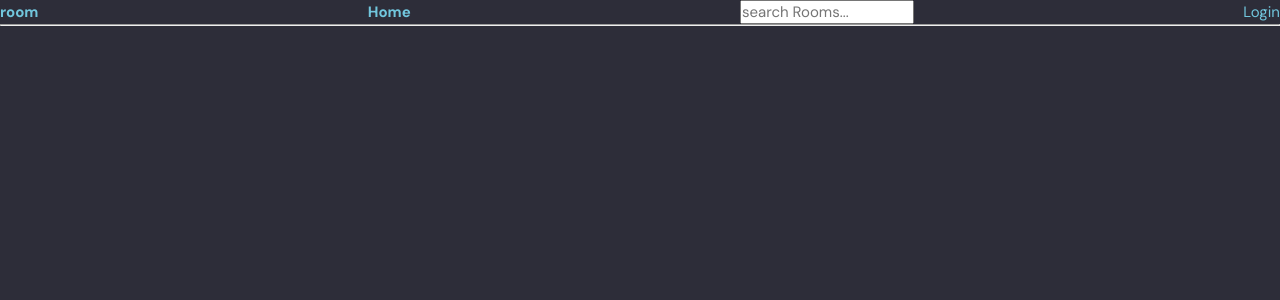
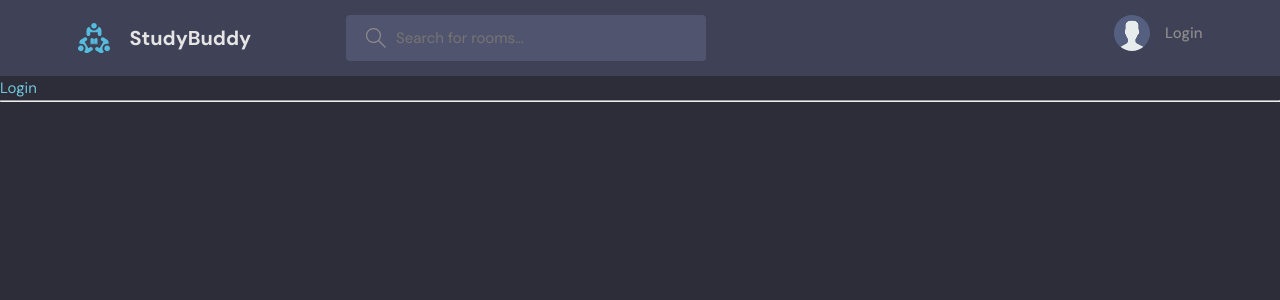
Before and after one commit to ArashGorji/studybud, a Django app: template templates/main.html in a window 1280 px wide. Shown: the top 300 px of the page. Run offline with Django 5.2, Linux system fonts and the light colour scheme; the template is opened without the code that fills it, so the values that code supplies are empty.

Commit message:
update nav.html

```diff
--- a/templates/nav.html
+++ b/templates/nav.html
@@ -1,20 +1,98 @@
-<!DOCTYPE html>
-<html lang="en">
-<head>
-    <meta charset="UTF-8">
-    <title>Title</title>
-</head>
-<body>
-    <div style="display: flex; flex-direction: row; justify-content: space-between">
-            <a href="../room/">
-        <h1>room</h1>
-    </a>
-        <a href="..">
-        <h1>Home</h1>
-    </a>
-    <form action="{% url 'home' %}" method="get">
-        <input type="text" name="q" placeholder="search Rooms...">
-    </form>
+    {% load static %}
+    <header class="header header--loggedIn">
+      <div class="container">
+        <a href="{% url 'home' %}" class="header__logo">
+          <img src="{% static 'images/logo.svg' %}" />
+          <h1>StudyBuddy</h1>
+        </a>
+        <form class="header__search" method="GET" action="{% url 'home' %}" >
+          <label>
+            <svg
+              version="1.1"
+              xmlns="http://www.w3.org/2000/svg"
+              width="32"
+              height="32"
+              viewBox="0 0 32 32"
+            >
+              <title>search</title>
+              <path
+                d="M32 30.586l-10.845-10.845c1.771-2.092 2.845-4.791 2.845-7.741 0-6.617-5.383-12-12-12s-12 5.383-12 12c0 6.617 5.383 12 12 12 2.949 0 5.649-1.074 7.741-2.845l10.845 10.845 1.414-1.414zM12 22c-5.514 0-10-4.486-10-10s4.486-10 10-10c5.514 0 10 4.486 10 10s-4.486 10-10 10z"
+              ></path>
+            </svg>
+            <input type="text", name="q" placeholder="Search for rooms..." />
+          </label>
+        </form>
+        <nav class="header__menu">
+
+
+          <!-- Logged In -->
+    {% if request.user.is_authenticated %}
+          <div class="header__user">
+            <a href="profile.html">
+              <div class="avatar avatar--medium active">
+                <img src="https://randomuser.me/api/portraits/men/37.jpg" />
+              </div>
+              <p>{{request.user.username}} <span>@{{request.user.username}}</span></p>
+            </a>
+            <button class="dropdown-button">
+              <svg
+                version="1.1"
+                xmlns="http://www.w3.org/2000/svg"
+                width="32"
+                height="32"
+                viewBox="0 0 32 32"
+              >
+                <title>chevron-down</title>
+                <path d="M16 21l-13-13h-3l16 16 16-16h-3l-13 13z"></path>
+              </svg>
+            </button>
+          </div>
+    {% else %}
+                    <!-- Not Logged In -->
+          <a href="{% url 'login' %}">
+            <img src="{% static 'images/avatar.svg' %}" />
+            <p>Login</p>
+          </a>
+    {% endif %}
+          <div class="dropdown-menu">
+            <a href="settings.html" class="dropdown-link"
+              ><svg
+                version="1.1"
+                xmlns="http://www.w3.org/2000/svg"
+                width="32"
+                height="32"
+                viewBox="0 0 32 32"
+              >
+                <title>tools</title>
+                <path
+                  d="M27.465 32c-1.211 0-2.35-0.471-3.207-1.328l-9.392-9.391c-2.369 0.898-4.898 0.951-7.355 0.15-3.274-1.074-5.869-3.67-6.943-6.942-0.879-2.682-0.734-5.45 0.419-8.004 0.135-0.299 0.408-0.512 0.731-0.572 0.32-0.051 0.654 0.045 0.887 0.277l5.394 5.395 3.586-3.586-5.394-5.395c-0.232-0.232-0.336-0.564-0.276-0.887s0.272-0.596 0.572-0.732c2.552-1.152 5.318-1.295 8.001-0.418 3.274 1.074 5.869 3.67 6.943 6.942 0.806 2.457 0.752 4.987-0.15 7.358l9.392 9.391c0.844 0.842 1.328 2.012 1.328 3.207-0 2.5-2.034 4.535-4.535 4.535zM15.101 19.102c0.26 0 0.516 0.102 0.707 0.293l9.864 9.863c0.479 0.479 1.116 0.742 1.793 0.742 1.398 0 2.535-1.137 2.535-2.535 0-0.668-0.27-1.322-0.742-1.793l-9.864-9.863c-0.294-0.295-0.376-0.74-0.204-1.119 0.943-2.090 1.061-4.357 0.341-6.555-0.863-2.631-3.034-4.801-5.665-5.666-1.713-0.561-3.468-0.609-5.145-0.164l4.986 4.988c0.391 0.391 0.391 1.023 0 1.414l-5 5c-0.188 0.188-0.441 0.293-0.707 0.293s-0.52-0.105-0.707-0.293l-4.987-4.988c-0.45 1.682-0.397 3.436 0.164 5.146 0.863 2.631 3.034 4.801 5.665 5.666 2.2 0.721 4.466 0.604 6.555-0.342 0.132-0.059 0.271-0.088 0.411-0.088z"
+                ></path>
+              </svg>
+              Settings</a
+            >
+            <a href="{% url 'logout' %}" class="dropdown-link"
+              ><svg
+                version="1.1"
+                xmlns="http://www.w3.org/2000/svg"
+                width="32"
+                height="32"
+                viewBox="0 0 32 32"
+              >
+                <title>sign-out</title>
+                <path
+                  d="M3 0h22c0.553 0 1 0 1 0.553l-0 3.447h-2v-2h-20v28h20v-2h2l0 3.447c0 0.553-0.447 0.553-1 0.553h-22c-0.553 0-1-0.447-1-1v-30c0-0.553 0.447-1 1-1z"
+                ></path>
+                <path
+                  d="M21.879 21.293l1.414 1.414 6.707-6.707-6.707-6.707-1.414 1.414 4.293 4.293h-14.172v2h14.172l-4.293 4.293z"
+                ></path>
+              </svg>
+              Logout</a
+            >
+          </div>
+        </nav>
+      </div>
+    </header>
+
 
     {% if request.user.is_authenticated %}
         <p>Hello {{request.user}} </p>
```
